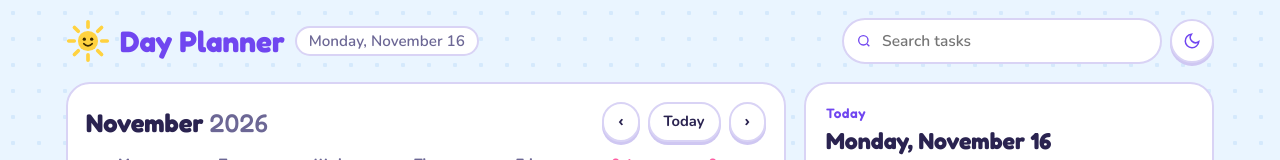
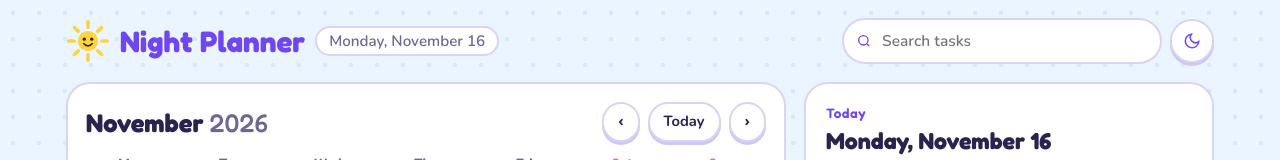
Before and after one commit to deepprakash-13/PM_Prototypes, a plain HTML site: page index.html in a window 1280 px wide. Shown: the top 160 px of the page. Drawn offline with nearby package versions, Linux system fonts and the light colour scheme.

Commit message:
Update index.html

```diff
--- a/index.html
+++ b/index.html
@@ -177,7 +177,7 @@ footer .led.ok { background: var(--good); } footer .led.warn { background: var(-
   <header>
     <div class="brand">
       <svg class="logo" viewBox="0 0 48 48" aria-hidden="true"><g stroke="var(--sun)" stroke-width="4" stroke-linecap="round"><path d="M24 3v6M24 39v6M3 24h6M39 24h6M9.2 9.2l4.2 4.2M34.6 34.6l4.2 4.2M9.2 38.8l4.2-4.2M34.6 13.4l4.2-4.2"/></g><circle cx="24" cy="24" r="11" fill="var(--sun)"/><circle cx="20" cy="22" r="1.8" fill="var(--sun-fg)"/><circle cx="28" cy="22" r="1.8" fill="var(--sun-fg)"/><path d="M19.5 27c2.5 3 6.5 3 9 0" stroke="var(--sun-fg)" stroke-width="2" fill="none" stroke-linecap="round"/></svg>
-      <h1>Day Planner</h1>
+      <h1>Night Planner</h1>
       <span class="now" id="nowLabel"></span>
     </div>
     <div class="tools">
```
